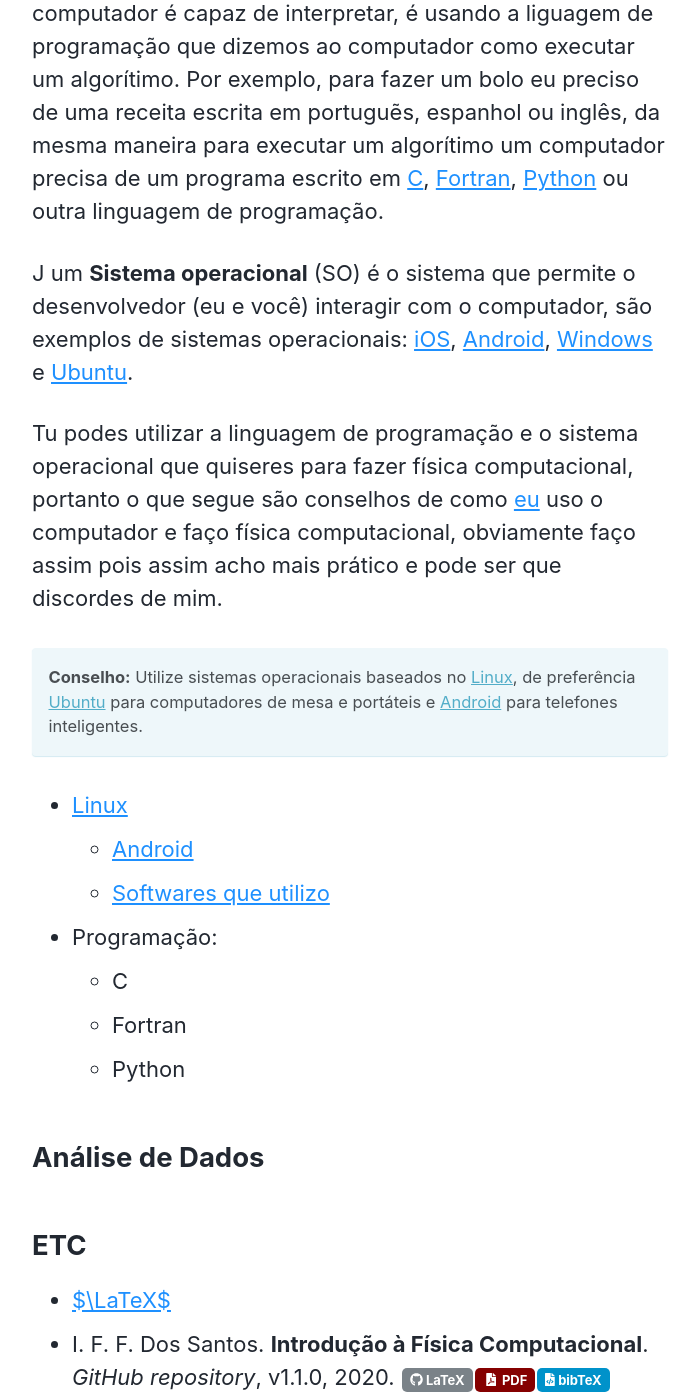
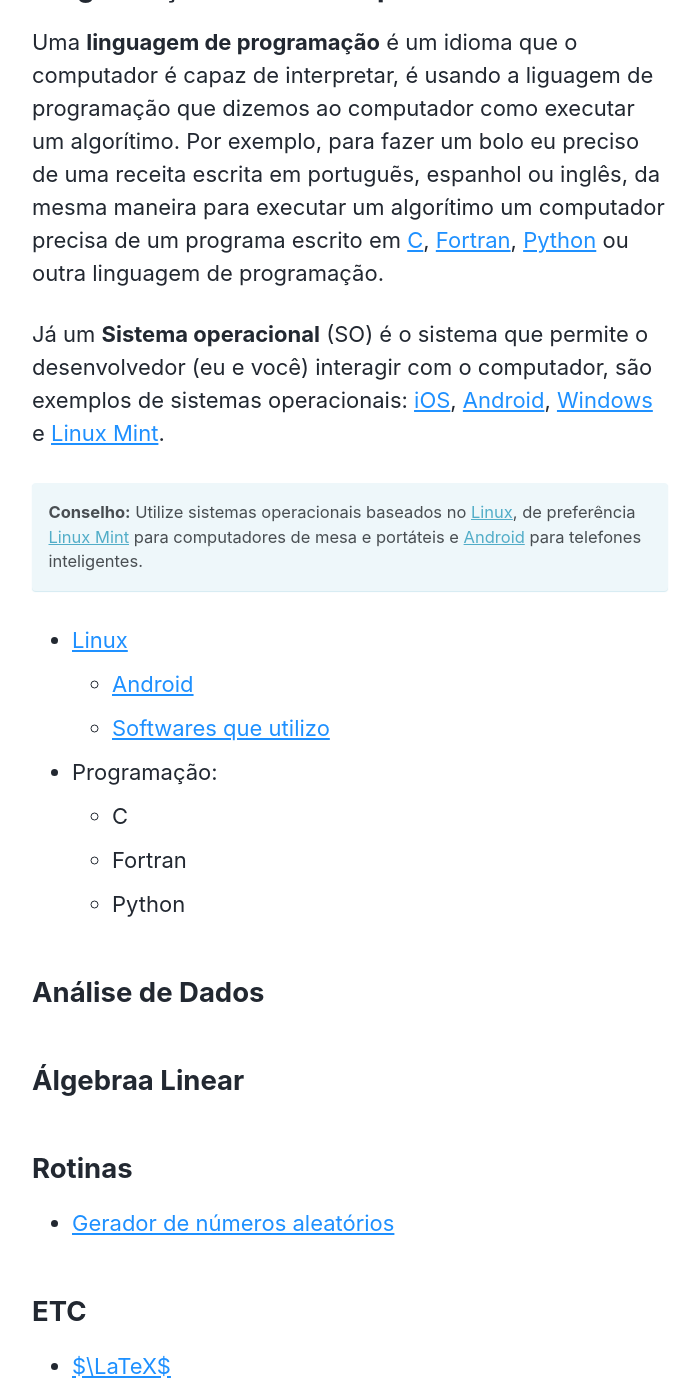
Before and after one commit to ismaeldamiao/ismaeldamiao.github.io, a Jekyll site: the page built from _pages/pt/tutoriais/ComputationalPhysics/ComputationalPhysics.md, in a window 1280 px wide and 1400 px high, scrolled down 966 px. Shown: the whole window, without its empty margins (290-989 px from the left). Built offline with Jekyll 4.4.1, drawn with Linux system fonts in a browser that asks for light colours; nearby versions of some CDN libraries; comment, search, counter and statistics services are not loaded; some of the changed text lies outside the part shown.

Commit message:
Update ComputationalPhysics.md

```diff
--- a/_pages/pt/tutoriais/ComputationalPhysics/ComputationalPhysics.md
+++ b/_pages/pt/tutoriais/ComputationalPhysics/ComputationalPhysics.md
@@ -35,24 +40,17 @@
 [Python](https://pt.wikipedia.org/wiki/Python)
 ou outra linguagem de programação.
 
-J um **Sistema operacional** (SO) é o sistema
+Já um **Sistema operacional** (SO) é o sistema
 que permite o desenvolvedor (eu e você) interagir com o computador,
 são exemplos de sistemas operacionais:
 [iOS](https://pt.wikipedia.org/wiki/IOS),
 [Android](https://pt.wikipedia.org/wiki/Android),
 [Windows](https://pt.wikipedia.org/wiki/Windows) e
-[Ubuntu](https://pt.wikipedia.org/wiki/ubuntu).
-
-Tu podes utilizar a linguagem de programação e o sistema operacional que quiseres
-para fazer física computacional, portanto o que segue são conselhos
-de como [eu](https://ismaeldamiao.github.io/pt/)
-uso o computador e faço física computacional,
-obviamente faço assim pois assim acho mais prático e pode ser que discordes de mim.
-
+[Linux Mint](https://pt.wikipedia.org/wiki/Linux_Mint).
 
 **Conselho:** Utilize sistemas operacionais baseados no
 [Linux](https://pt.wikipedia.org/wiki/Linux),
-de preferência [Ubuntu](https://pt.wikipedia.org/wiki/ubuntu)
+de preferência [Linux Mint](https://pt.wikipedia.org/wiki/Linux_Mint)
 para computadores de mesa e portáteis e [Android](https://pt.wikipedia.org/wiki/Android)
 para telefones inteligentes.
 {: .notice--info}
@@ -66,6 +64,11 @@
    * Python
 
 ## Análise de Dados
+
+## Álgebraa Linear
+
+## Rotinas
+* [Gerador de números aleatórios](/pt/tutoriais/ComputationalPhysics/random/)
 
 ## ETC
 
@@ -88,8 +91,3 @@
 {% endhighlight %}
 </div>
 * [Usando o GNUplot para plotar grágicos](/pt/tutoriais/ComputationalPhysics/gnuplot/)
-
-## Tópicos de Física Computacional
-
-## Rotinas
-* [Gerador de números aleatórios](/pt/tutoriais/ComputationalPhysics/random/)
```
Also changed, not shown: other parts of _pages/pt/tutoriais/ComputationalPhysics/ComputationalPhysics.md (+6 -1 lines).
